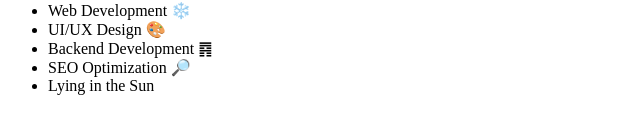
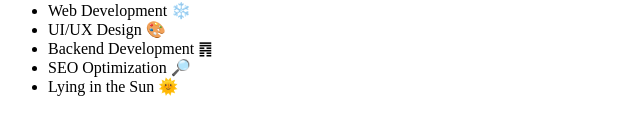
Before and after one commit to AfolabiAkandeAkor/Module_04_AFOAKA25509_pto2505_GroupA_Afolabi-Akande_SDF02, a plain HTML site: page index.html in a window 1280 px wide. Shown: the part 649-784 px from the top of the page, 0-640 px from the left. Drawn offline with Linux system fonts and the light colour scheme.

Commit message:
Updated html with an emoji

```diff
--- a/index.html
+++ b/index.html
@@ -56,7 +56,7 @@
             <li>UI/UX Design 🎨</li>
             <li>Backend Development ䷴</li>
             <li>SEO Optimization 🔎</li>
-            <li>Lying in the Sun</li>
+            <li>Lying in the Sun 🌞</li>
         </ul>
 
     </section>
```
